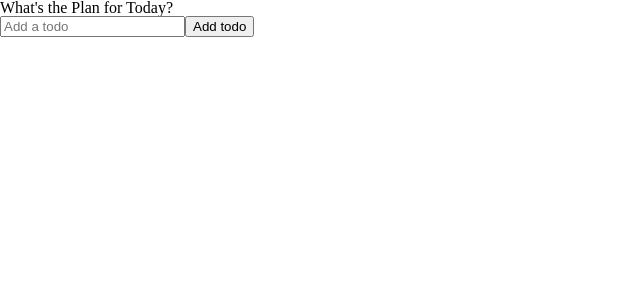
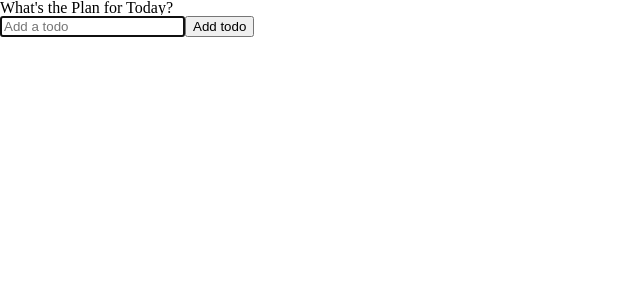
Before and after one commit to Kaleb-Moore/React-todo, a React (Vite) app in the folder Todo/: page / in a window 1280 px wide. Shown: the top 300 px of the page, without its empty margins (0-640 px from the left). Built offline with nearby package versions, Linux system fonts and the light colour scheme.

Commit message:
Update Form to have autofocus on reload and for edit

```diff
--- a/Todo/src/pages/Home/TodoForm.jsx
+++ b/Todo/src/pages/Home/TodoForm.jsx
@@ -1,9 +1,15 @@
-import React, { useState } from "react";
+import React, { useState, useEffect, useRef } from "react";
 import {nanoid} from 'nanoid'
 import Button from '../../components/form/Button.jsx'
 
 export default function TodoForm(props) {
   const [input, setInput] = useState("");
+
+  const inputRef = useRef(null);
+
+  useEffect(() => {
+    inputRef.current.focus();
+  })
 
   function handleChange(e) {
     setInput(e.target.value)
@@ -35,6 +41,7 @@ export default function TodoForm(props) {
           name="text"
           className="todo-input"
           onChange={handleChange}
+          ref={inputRef}
         />
         <Button name="Add todo" />
       </form>
```
